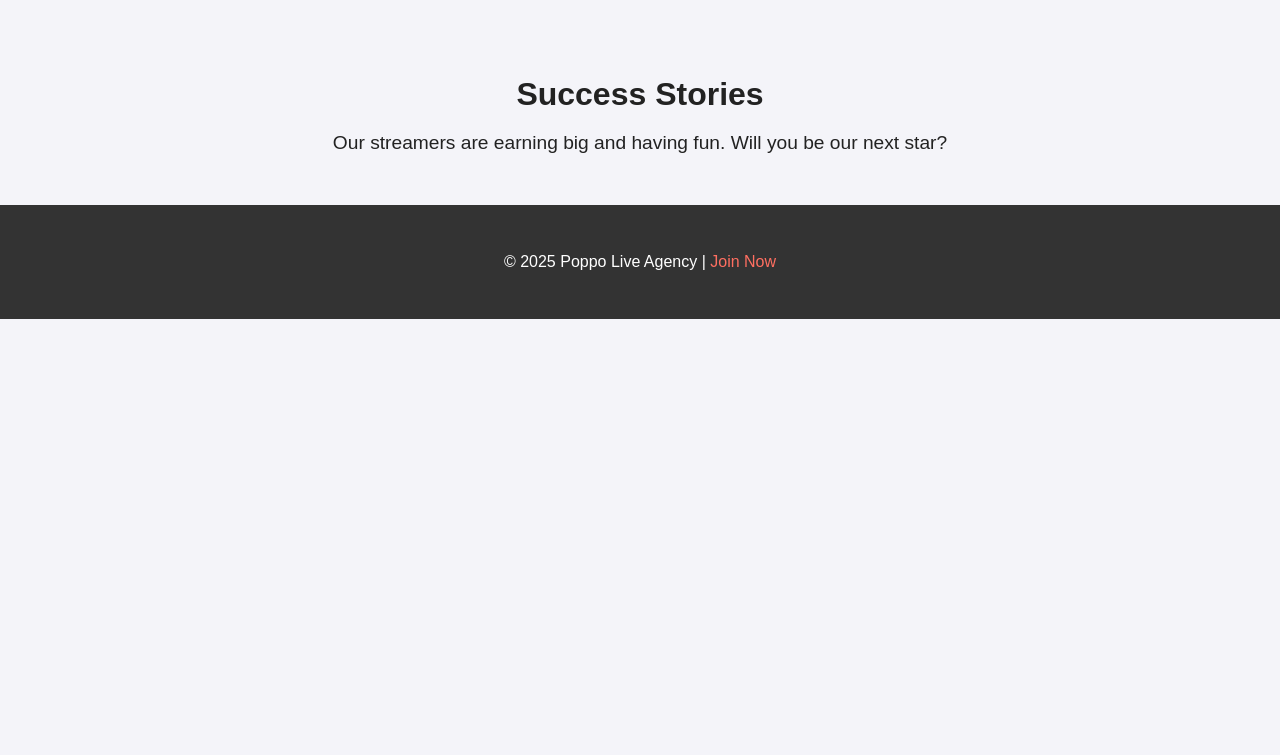
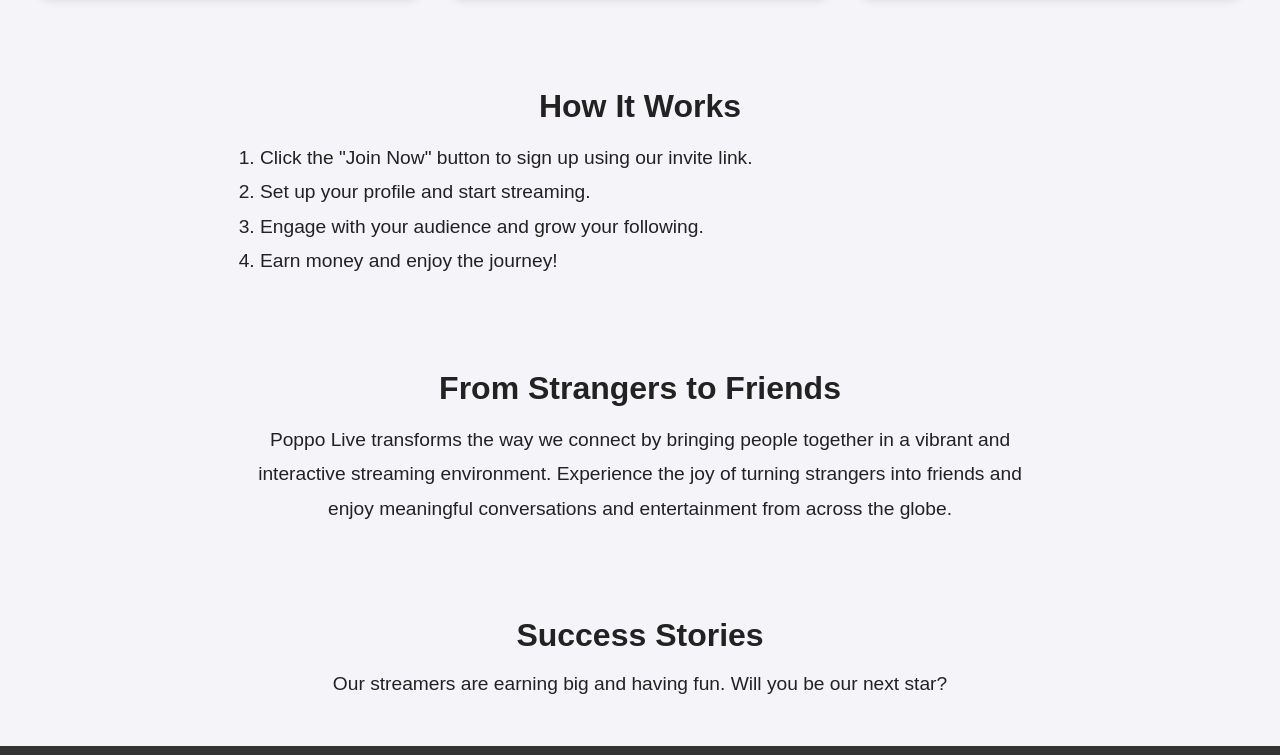
Before and after one commit to pajpetery/poppo-live-agency, a plain HTML site: page index.html in a window 1280 px wide. Shown: the part 1220-1975 px from the top of the page. Before the commit the page ends 1539 px from the top, so only its background shows below. Drawn offline with Linux system fonts and the light colour scheme.

Commit message:
Update index.html

```diff
--- a/index.html
+++ b/index.html
@@ -137,6 +137,7 @@
 
 <div class="hero">
     <h2>Stream, Engage, and Earn</h2>
+    <img src="https://www.poppolive.com/img/poppo/1.png" alt="Poppo Live Banner" style="max-width: 100%; margin: 1rem 0;">
     <a href="https://aaaonline.info/K4jTrD" target="_blank">Join Now</a>
 </div>
 
@@ -168,6 +169,14 @@
     </ol>
 </section>
 
+<section id="from-strangers-to-friends">
+    <h2 style="text-align: center; font-size: 2rem; margin-bottom: 1rem;">From Strangers to Friends</h2>
+    <p style="text-align: center; font-size: 1.2rem; max-width: 800px; margin: 0 auto; line-height: 1.8;">
+        Poppo Live transforms the way we connect by bringing people together in a vibrant and interactive streaming environment.
+        Experience the joy of turning strangers into friends and enjoy meaningful conversations and entertainment from across the globe.
+    </p>
+</section>
+
 <section id="success-stories">
     <h2 style="text-align: center; font-size: 2rem; margin-bottom: 1rem;">Success Stories</h2>
     <p style="text-align: center; font-size: 1.2rem;">Our streamers are earning big and having fun. Will you be our next star?</p>
```
